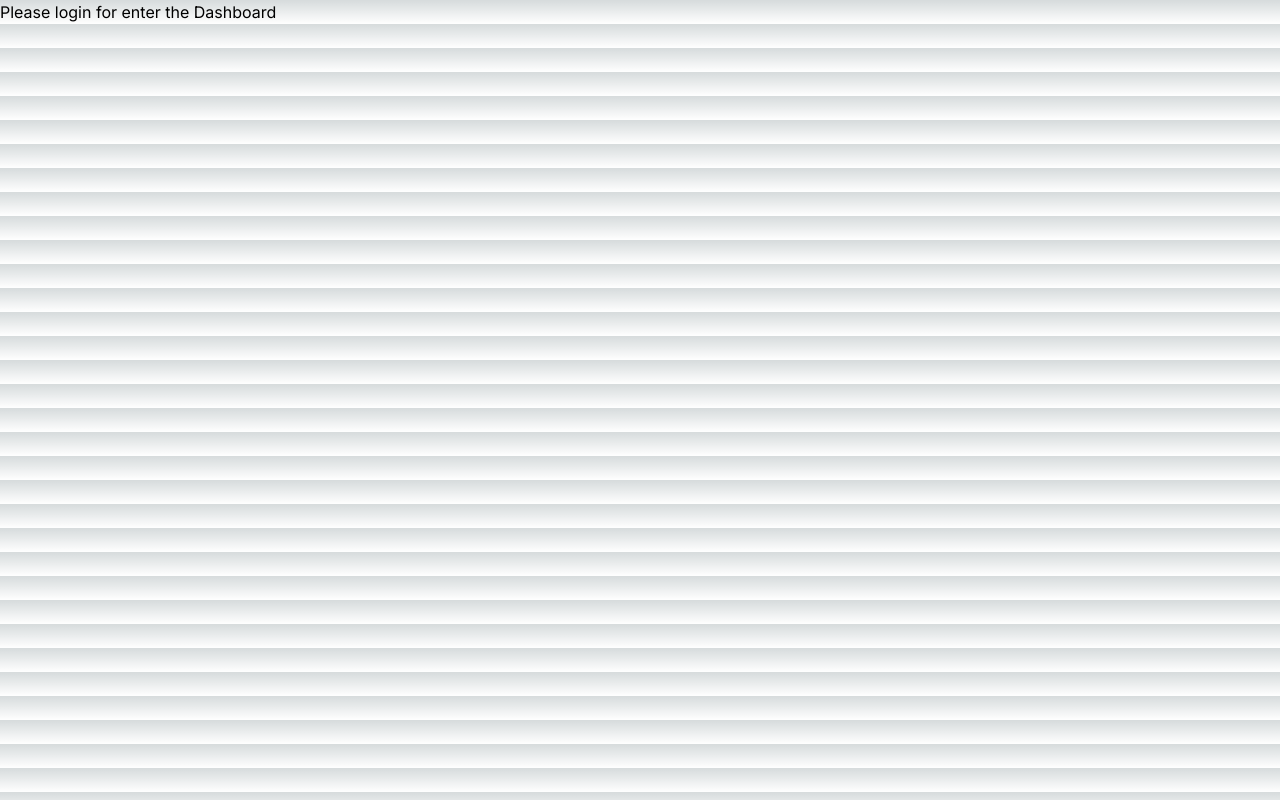
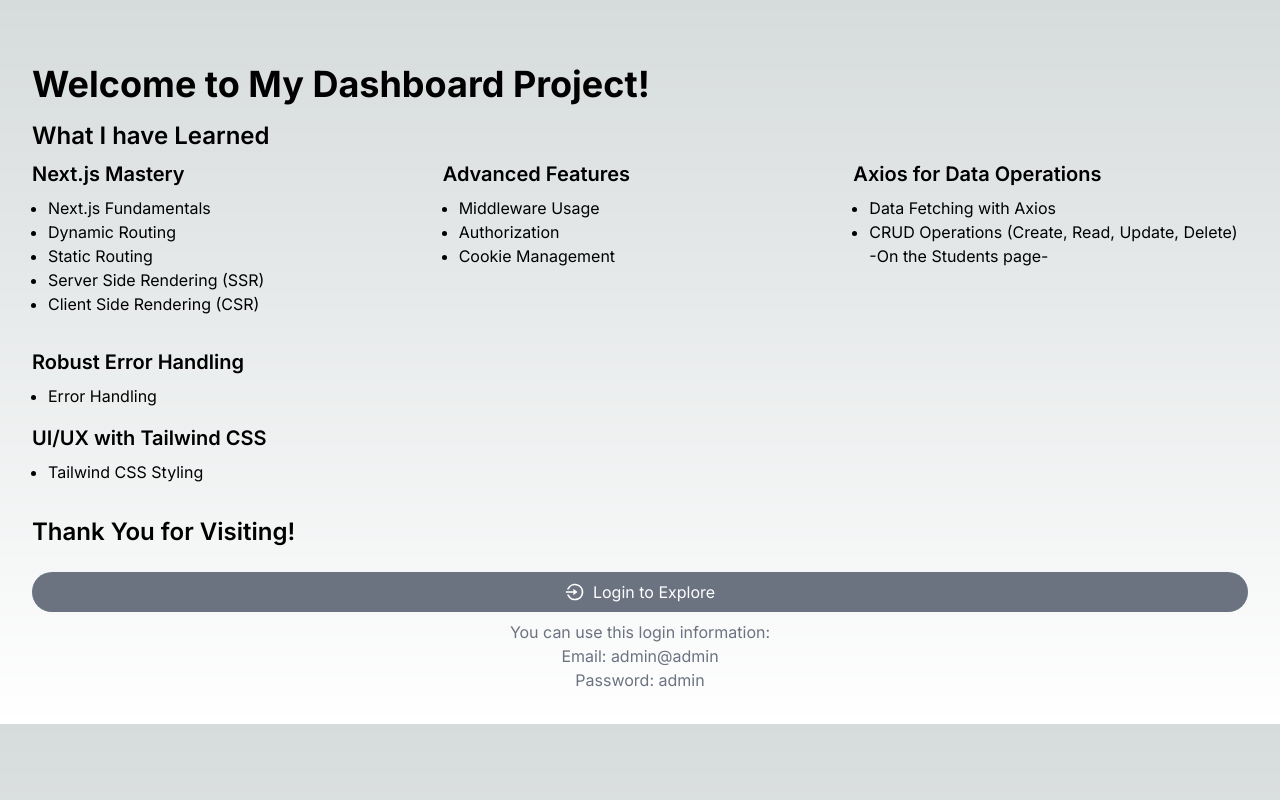
Before and after one commit to cemilture/dashboard-courses-task, a Next.js app: page / in a window 1280 px wide. Built offline with nearby package versions, Linux system fonts and the light colour scheme.

Commit message:
welcome page editing

```diff
--- a/app/page.jsx
+++ b/app/page.jsx
@@ -1,9 +1,83 @@
 import Link from "next/link";
+import { RiLoginCircleLine } from "react-icons/ri";
 
 const page = () => {
   return (
-    <div>
-      <Link href="/login">Please login for enter the Dashboard</Link>
+    <div className="container mx-auto mt-8 p-8">
+      <h1 className="text-4xl font-bold mb-4">
+        Welcome to My Dashboard Project!
+      </h1>
+
+      <h2 className="text-2xl font-semibold mb-2">What I have Learned</h2>
+
+      <div className="grid grid-cols-1 md:grid-cols-2 lg:grid-cols-3 gap-4">
+        <div className="mb-4">
+          <h3 className="text-xl font-semibold mb-2">Next.js Mastery</h3>
+          <ul className="list-disc pl-4">
+            <li>Next.js Fundamentals</li>
+            <li>Dynamic Routing</li>
+            <li>Static Routing</li>
+            <li>Server Side Rendering (SSR)</li>
+            <li>Client Side Rendering (CSR)</li>
+          </ul>
+        </div>
+
+        <div className="mb-4">
+          <h3 className="text-xl font-semibold mb-2">Advanced Features</h3>
+          <ul className="list-disc pl-4">
+            <li>Middleware Usage</li>
+            <li>Authorization</li>
+            <li>Cookie Management</li>
+          </ul>
+        </div>
+
+        <div className="mb-4">
+          <h3 className="text-xl font-semibold mb-2">
+            Axios for Data Operations
+          </h3>
+          <ul className="list-disc pl-4">
+            <li>Data Fetching with Axios</li>
+            <li>
+              CRUD Operations (Create, Read, Update, Delete) -On the Students
+              page-
+            </li>
+          </ul>
+        </div>
+
+        <div className="mb-4">
+          <h3 className="text-xl font-semibold mb-2">Robust Error Handling</h3>
+          <ul className="list-disc pl-4">
+            <li>Error Handling</li>
+          </ul>
+        </div>
+      </div>
+
+      <div className="mb-4">
+        <h3 className="text-xl font-semibold mb-2">UI/UX with Tailwind CSS</h3>
+        <ul className="list-disc pl-4">
+          <li>Tailwind CSS Styling</li>
+        </ul>
+      </div>
+      <h2 className="text-2xl font-semibold mt-8 mb-2">
+        Thank You for Visiting!
+      </h2>
+
+      <div className="mt-6">
+        <p>
+          <Link
+            href="/login"
+            className="flex items-center justify-center bg-gray-500 text-white px-4 py-2 rounded-full"
+          >
+            <RiLoginCircleLine className="mr-2" size={20} />
+            Login to Explore
+          </Link>
+        </p>
+        <p className="mt-2 text-gray-500 text-center">
+          You can use this login information: <br />
+          Email: admin@admin <br />
+          Password: admin
+        </p>
+      </div>
     </div>
   );
 };
```
